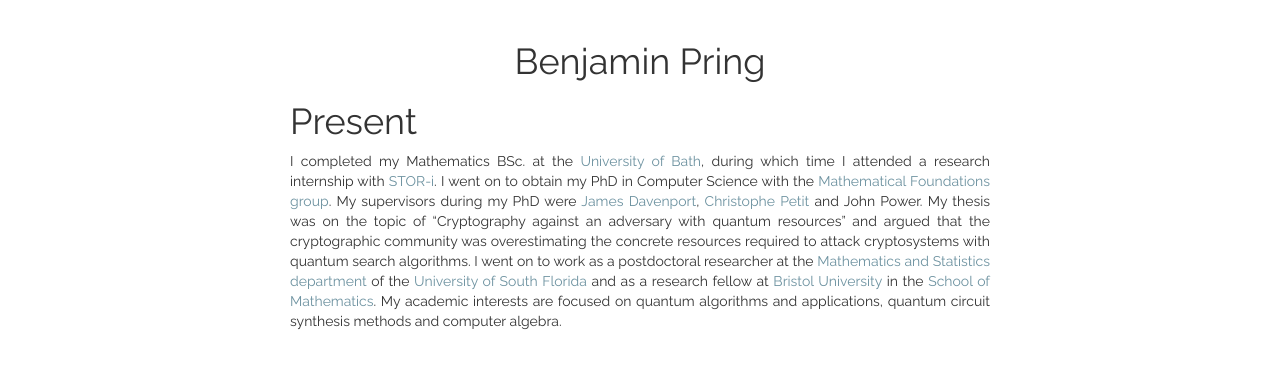
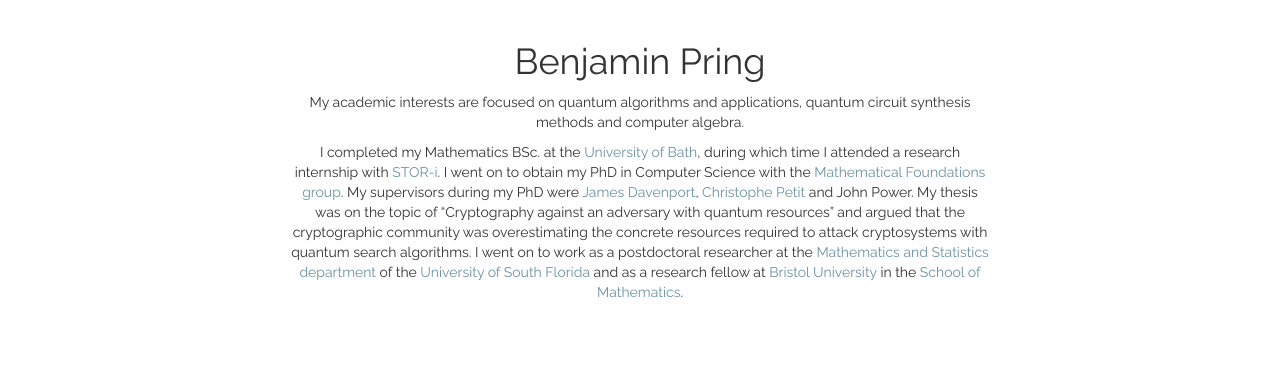
Before and after one commit to public-ket/public-ket.github.io, a plain HTML site: page index.html in a window 1280 px wide. Shown: the part 58-426 px from the top of the page. Drawn offline with nearby package versions, Linux system fonts and the light colour scheme; some packages are replaced by stand-ins of ours.

Commit message:
Update index.html

```diff
--- a/index.html
+++ b/index.html
@@ -130,9 +130,9 @@
 <main>
         <h1>Benjamin Pring</h1>
 
+        <p>My academic interests are focused on quantum algorithms and applications, quantum circuit synthesis methods and computer algebra.</p>
 
-         <div class="homepage-content text-justify"><h1 id="present">Present</h1>
-<p>I completed my Mathematics BSc. at the <a href="https://www.bath.ac.uk">University of Bath</a>, during which time I attended a research internship with <a href="https://www.lancaster.ac.uk/stor-i/">STOR-i</a>. I went on to obtain my PhD in Computer Science with the <a href="https://www.bath.ac.uk/projects/mathematical-foundations-of-computation/">Mathematical Foundations group</a>. My supervisors during my PhD were <a href="http://people.bath.ac.uk/masjhd/">James Davenport</a>, <a href="http://homepages.ulb.ac.be/~chripeti/index.html">Christophe Petit</a> and John Power. My thesis was on the topic of &ldquo;Cryptography against an adversary with quantum resources&rdquo; and argued that the cryptographic community was overestimating the concrete resources required to attack cryptosystems with quantum search algorithms. I went on to work as a postdoctoral researcher at the <a href="http://math.usf.edu/">Mathematics and Statistics department</a> of the <a href="https://www.usf.edu">University of South Florida</a> and as a research fellow at <a href="http://www.bristol.ac.uk/">Bristol University</a> in the <a href="http://www.bristol.ac.uk/maths/">School of Mathematics</a>. My academic interests are focused on quantum algorithms and applications, quantum circuit synthesis methods and computer algebra.</p>
+<p>I completed my Mathematics BSc. at the <a href="https://www.bath.ac.uk">University of Bath</a>, during which time I attended a research internship with <a href="https://www.lancaster.ac.uk/stor-i/">STOR-i</a>. I went on to obtain my PhD in Computer Science with the <a href="https://www.bath.ac.uk/projects/mathematical-foundations-of-computation/">Mathematical Foundations group</a>. My supervisors during my PhD were <a href="http://people.bath.ac.uk/masjhd/">James Davenport</a>, <a href="http://homepages.ulb.ac.be/~chripeti/index.html">Christophe Petit</a> and John Power. My thesis was on the topic of &ldquo;Cryptography against an adversary with quantum resources&rdquo; and argued that the cryptographic community was overestimating the concrete resources required to attack cryptosystems with quantum search algorithms. I went on to work as a postdoctoral researcher at the <a href="http://math.usf.edu/">Mathematics and Statistics department</a> of the <a href="https://www.usf.edu">University of South Florida</a> and as a research fellow at <a href="http://www.bristol.ac.uk/">Bristol University</a> in the <a href="http://www.bristol.ac.uk/maths/">School of Mathematics</a>. </p>
 </div>
 </main>
 
```
